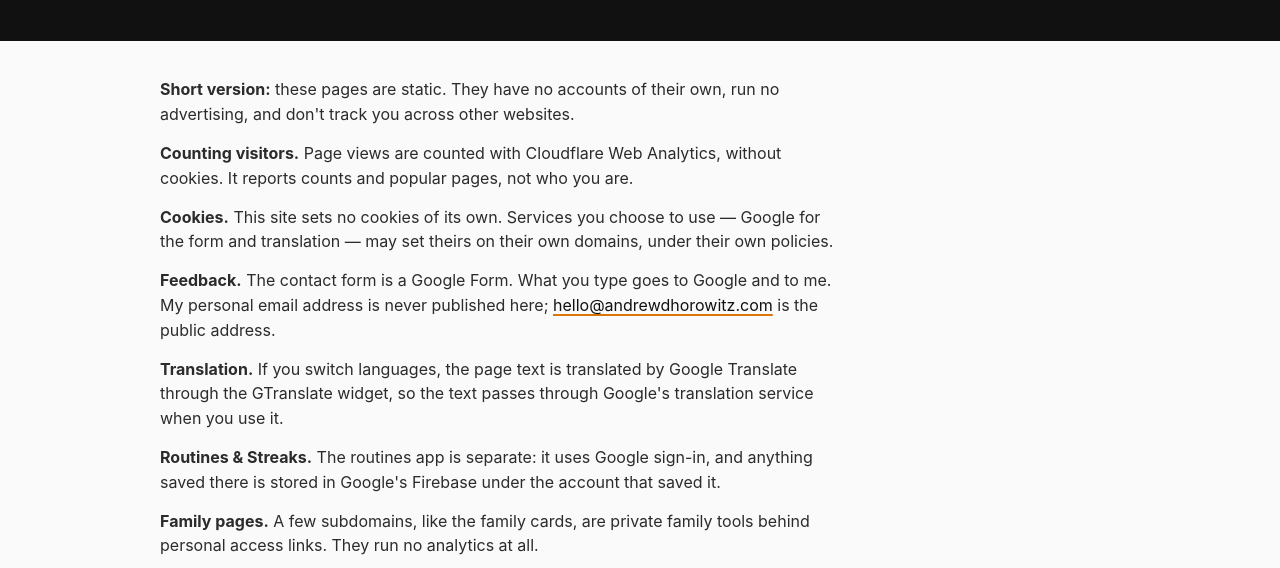
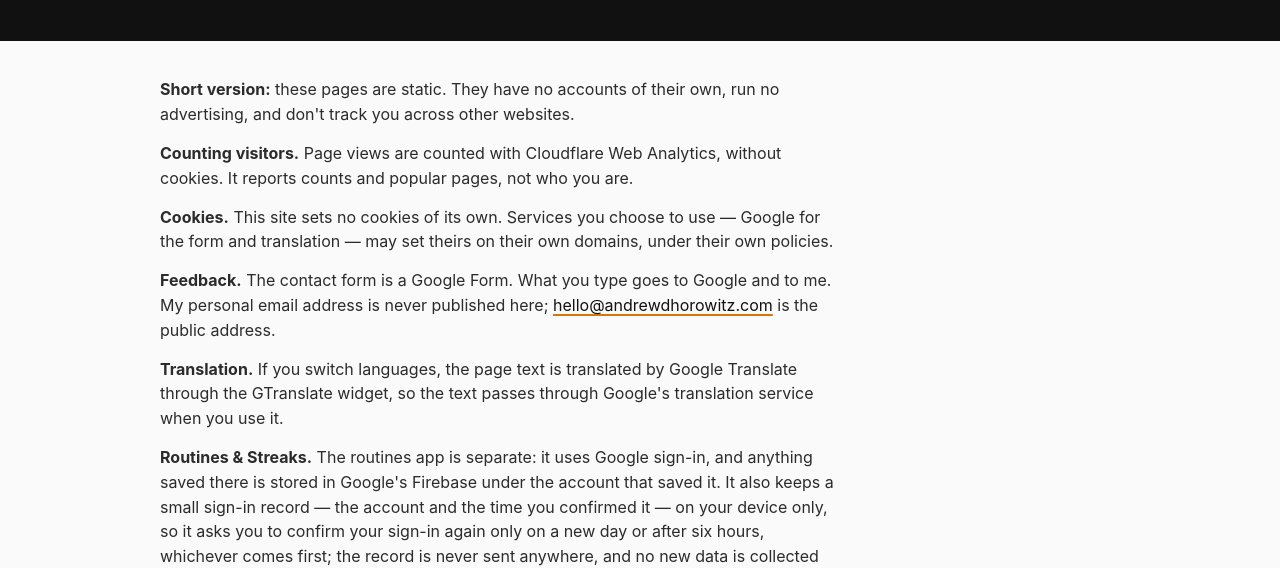
Before and after one commit to andrewdhorowitz/andrewdhorowitz.github.io, a plain HTML site: page privacy.html in a window 1280 px wide. Shown: the part 245-813 px from the top of the page. Drawn offline with Linux system fonts and the light colour scheme.

Commit message:
Privacy: add Routines sign-in record sentence
Routines now keeps an on-device sign-in record (account + timestamp) under the fleet gate discipline: it re-asks for sign-in only on a new day or after six hours. This note says so, in the existing Routines & Streaks paragraph. No new data is collected.

```diff
--- a/privacy.html
+++ b/privacy.html
@@ -60,7 +60,7 @@
     <p><strong>Cookies.</strong> This site sets no cookies of its own. Services you choose to use — Google for the form and translation — may set theirs on their own domains, under their own policies.</p>
     <p><strong>Feedback.</strong> The contact form is a Google Form. What you type goes to Google and to me. My personal email address is never published here; <a href="mailto:hello@andrewdhorowitz.com">hello@andrewdhorowitz.com</a> is the public address.</p>
     <p><strong>Translation.</strong> If you switch languages, the page text is translated by Google Translate through the GTranslate widget, so the text passes through Google's translation service when you use it.</p>
-    <p><strong>Routines &amp; Streaks.</strong> The routines app is separate: it uses Google sign-in, and anything saved there is stored in Google's Firebase under the account that saved it.</p>
+    <p><strong>Routines &amp; Streaks.</strong> The routines app is separate: it uses Google sign-in, and anything saved there is stored in Google's Firebase under the account that saved it. It also keeps a small sign-in record — the account and the time you confirmed it — on your device only, so it asks you to confirm your sign-in again only on a new day or after six hours, whichever comes first; the record is never sent anywhere, and no new data is collected for it.</p>
     <p><strong>Family pages.</strong> A few subdomains, like the family cards, are private family tools behind personal access links. They run no analytics at all.</p>
     <p><strong>Hosting and removal.</strong> The site is delivered by Cloudflare, which keeps standard server logs. If you want a form response removed, email <a href="mailto:hello@andrewdhorowitz.com">hello@andrewdhorowitz.com</a> and I will take it down.</p>
     <p><strong>Storage and retention.</strong> These pages store nothing themselves. The data named above lives with the services that hold it — form responses in Google Forms under my account, app data in Google Firebase under the account that saved it, and Cloudflare's standard server logs — and is kept only as long as it is useful. Wherever you live, including in the European Union, you can ask what of yours I hold and have it deleted: email <a href="mailto:hello@andrewdhorowitz.com">hello@andrewdhorowitz.com</a>.</p>
```
